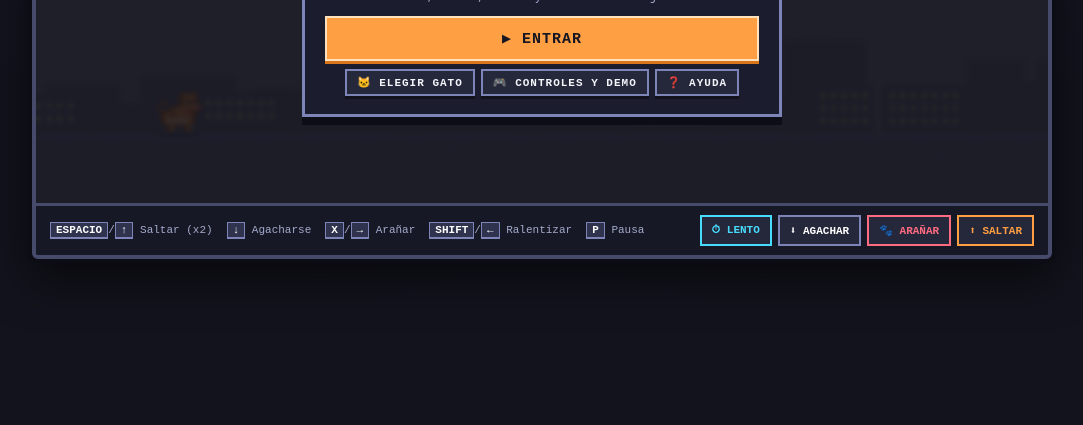
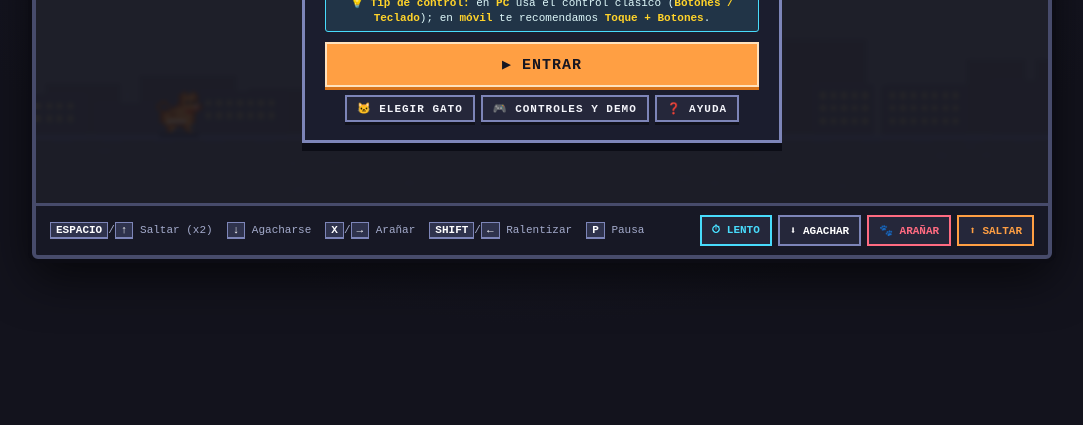
Before and after one commit to Edd20203/RunnerCat, a plain HTML site: page index.html in a window 1280 px wide. Shown: the part 399-824 px from the top of the page, without its empty margins (98-1181 px from the left). Drawn offline with Linux system fonts and the light colour scheme.

Commit message:
Mensaje para recomendar tipo de controles

```diff
--- a/index.html
+++ b/index.html
@@ -140,6 +140,9 @@
           <p class="eyebrow">8-BIT PIXEL ARCADE</p>
           <h2 class="title-logo">RUNNER<span>CAT</span></h2>
           <p class="modal-subtitle">Corre, bucea, vuela y derrota a los jefes.</p>
+          <p class="control-tip-banner">
+            💡 <strong>Tip de control:</strong> en <strong>PC</strong> usa el control clásico (<strong>Botones / Teclado</strong>); en <strong>móvil</strong> te recomendamos <strong>Toque + Botones</strong>.
+          </p>
           <div class="title-actions">
             <button id="btn-enter" class="pixel-btn btn-primary btn-lg" type="button">▶ ENTRAR</button>
             <div class="title-sub-actions">
--- a/styles.css
+++ b/styles.css
@@ -1055,6 +1055,21 @@ kbd {
   color: var(--accent-orange);
 }
 
+.control-tip-banner {
+  background: rgba(72, 219, 251, 0.12);
+  border: 1px solid var(--accent-cyan);
+  color: #dff9fb;
+  font-size: 11px;
+  line-height: 1.35;
+  padding: 6px 10px;
+  margin-bottom: 10px;
+  border-radius: 3px;
+}
+
+.control-tip-banner strong {
+  color: var(--accent-gold);
+}
+
 .title-actions {
   display: flex;
   flex-direction: column;
```
